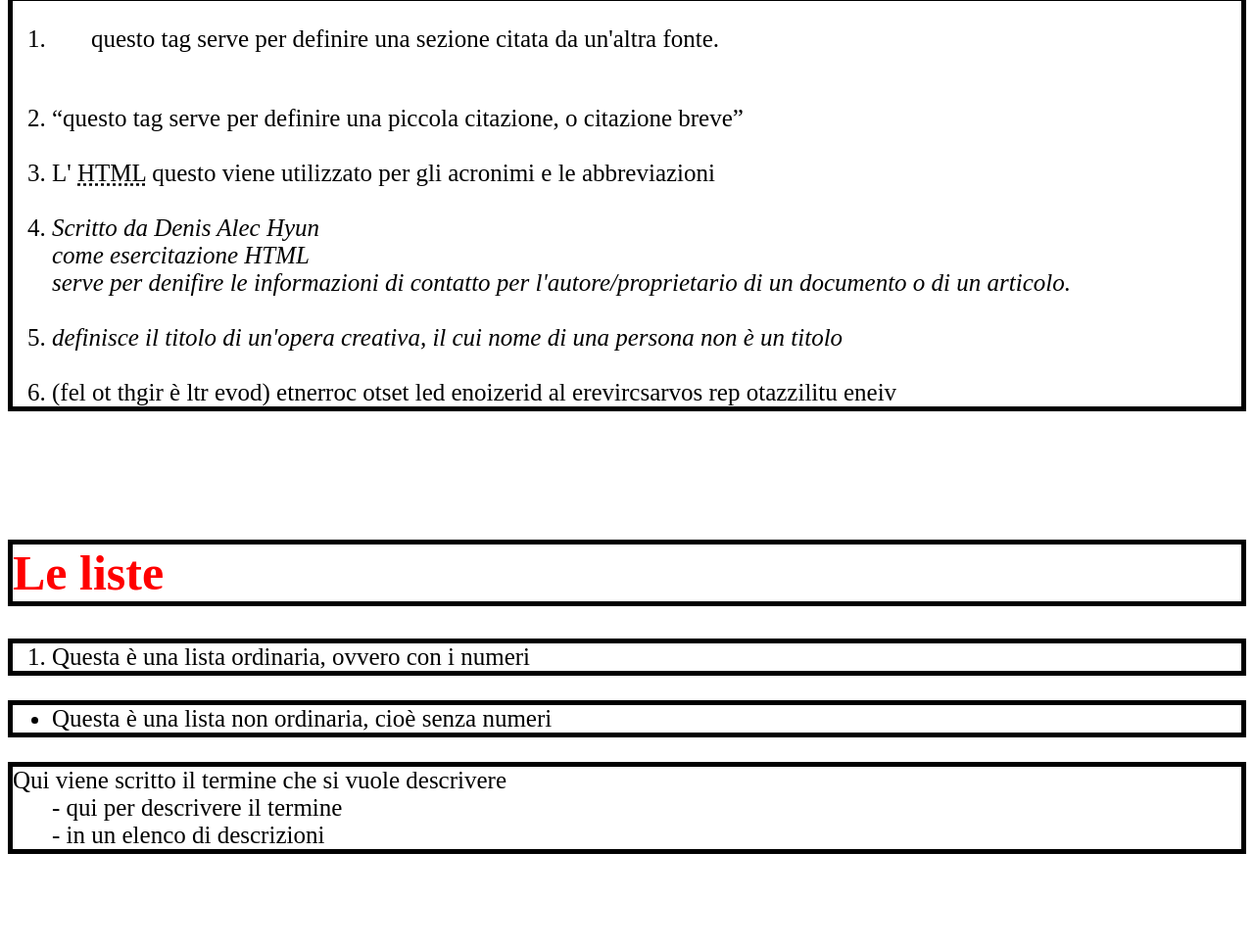
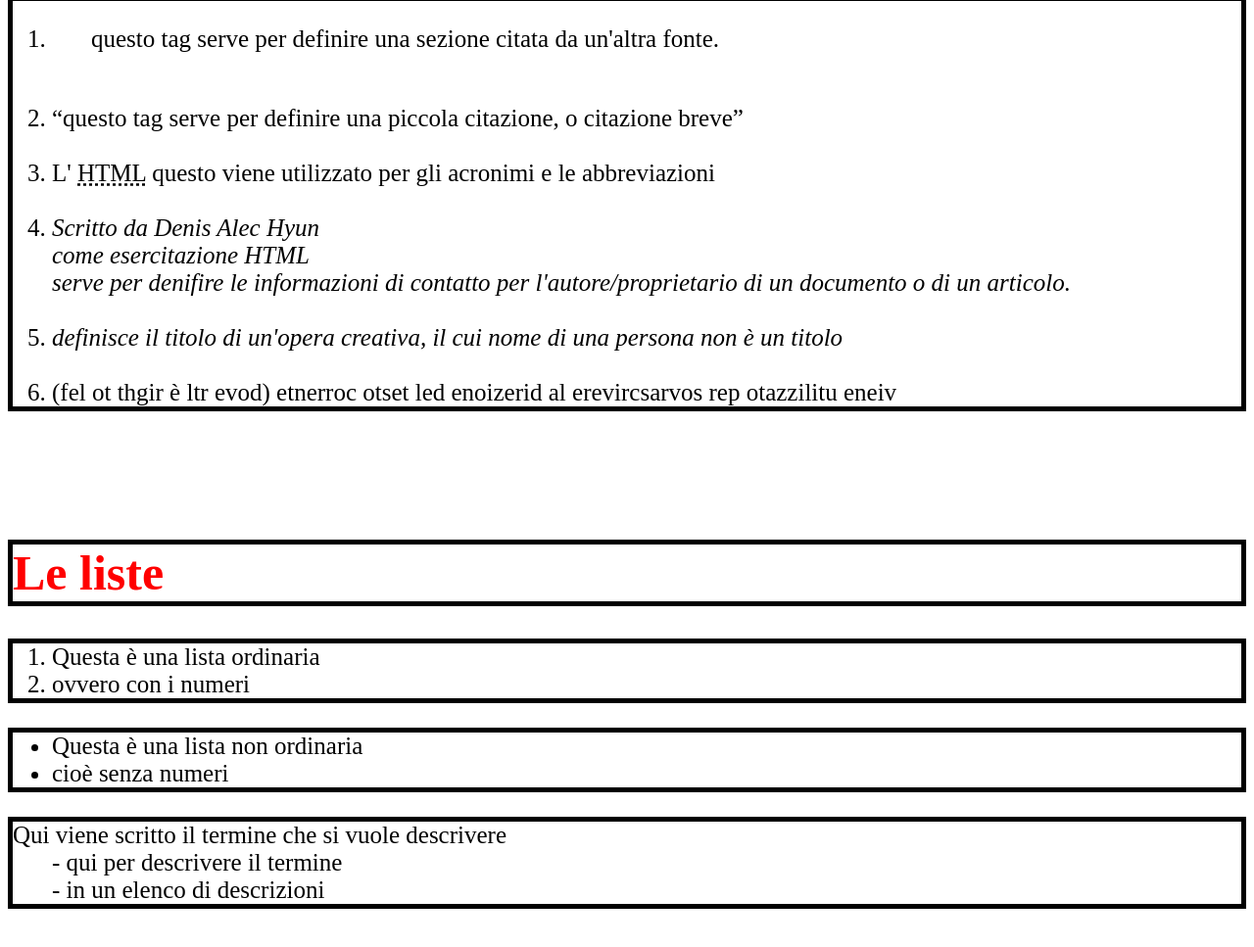
Before and after one commit to denisalecexe/approfondimento_html_e_css, a plain HTML site: page index.html in a window 1280 px wide. Shown: the part 925-1892 px from the top of the page at 98% size. Drawn offline with Linux system fonts and the light colour scheme.

Commit message:
add: improvment

```diff
--- a/index.html
+++ b/index.html
@@ -63,11 +63,13 @@
   <h1 class="title">Le liste</h1>
 
   <ol class="list">
-    <li>Questa è una lista ordinaria, ovvero con i numeri</li>
+    <li>Questa è una lista ordinaria</li>
+    <li> ovvero con i numeri</li>
   </ol>
 
   <ul class="list">
-    <li>Questa è una lista non ordinaria, cioè senza numeri</li>
+    <li>Questa è una lista non ordinaria</li>
+    <li>cioè senza numeri</li>
   </ul>
 
   <dl class="list">
```
